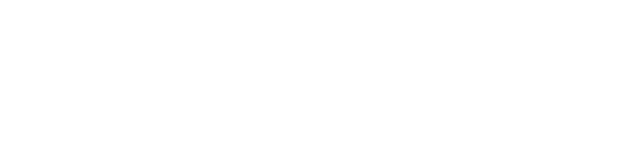
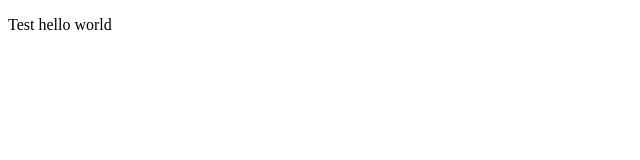
Before and after one commit to jjtigris/nanyangye.gihub.io, a plain HTML site: page index.html in a window 1280 px wide. Shown: the whole page, without its empty margins (0-640 px from the left). Drawn offline with Linux system fonts and the light colour scheme.

Commit message:
Update index.html

```diff
--- a/index.html
+++ b/index.html
@@ -5,6 +5,6 @@
     <title>Hello world</title>
 </head>
 <body>
-
+<p>Test hello world</p>
 </body>
 </html>
```
